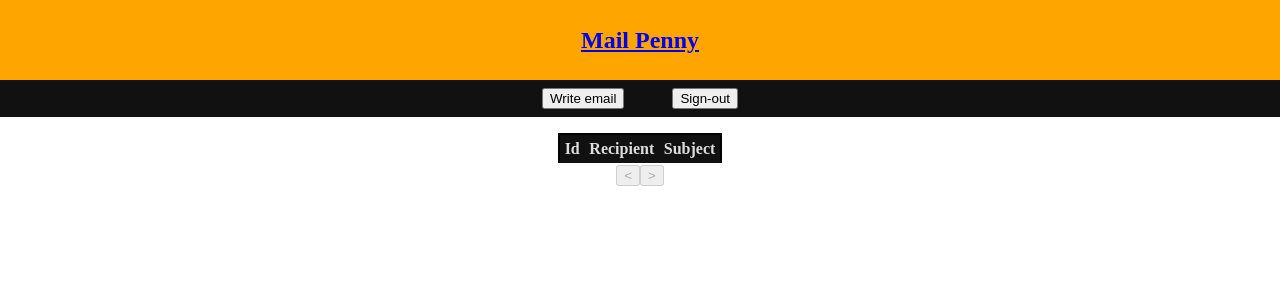
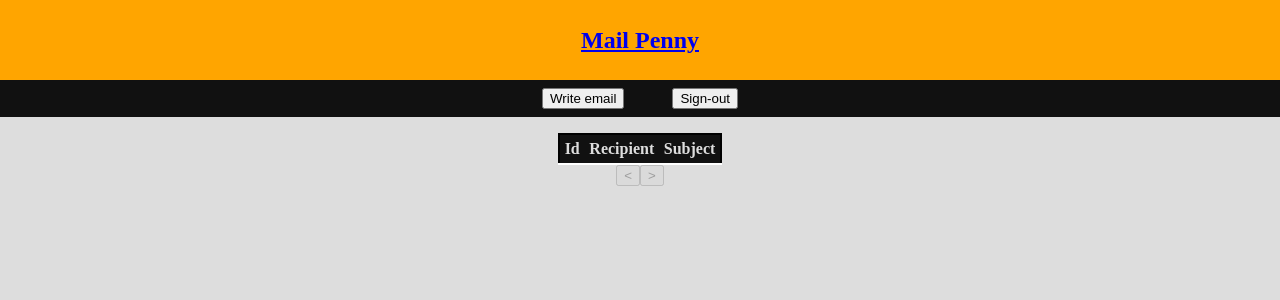
Before and after one commit to Viper-JSX/Mail_Penny, a React app: page / in a window 1280 px wide. Shown: the top 300 px of the page. Built offline with nearby package versions, Linux system fonts and the light colour scheme.

Commit message:
Addeed background to body

```diff
--- a/src/css/main.css
+++ b/src/css/main.css
@@ -14,6 +14,7 @@
 body{
     margin: 0;
     padding: 0;
+    background-color: var(--lightColor);
 }
 
 input, textarea{
```
